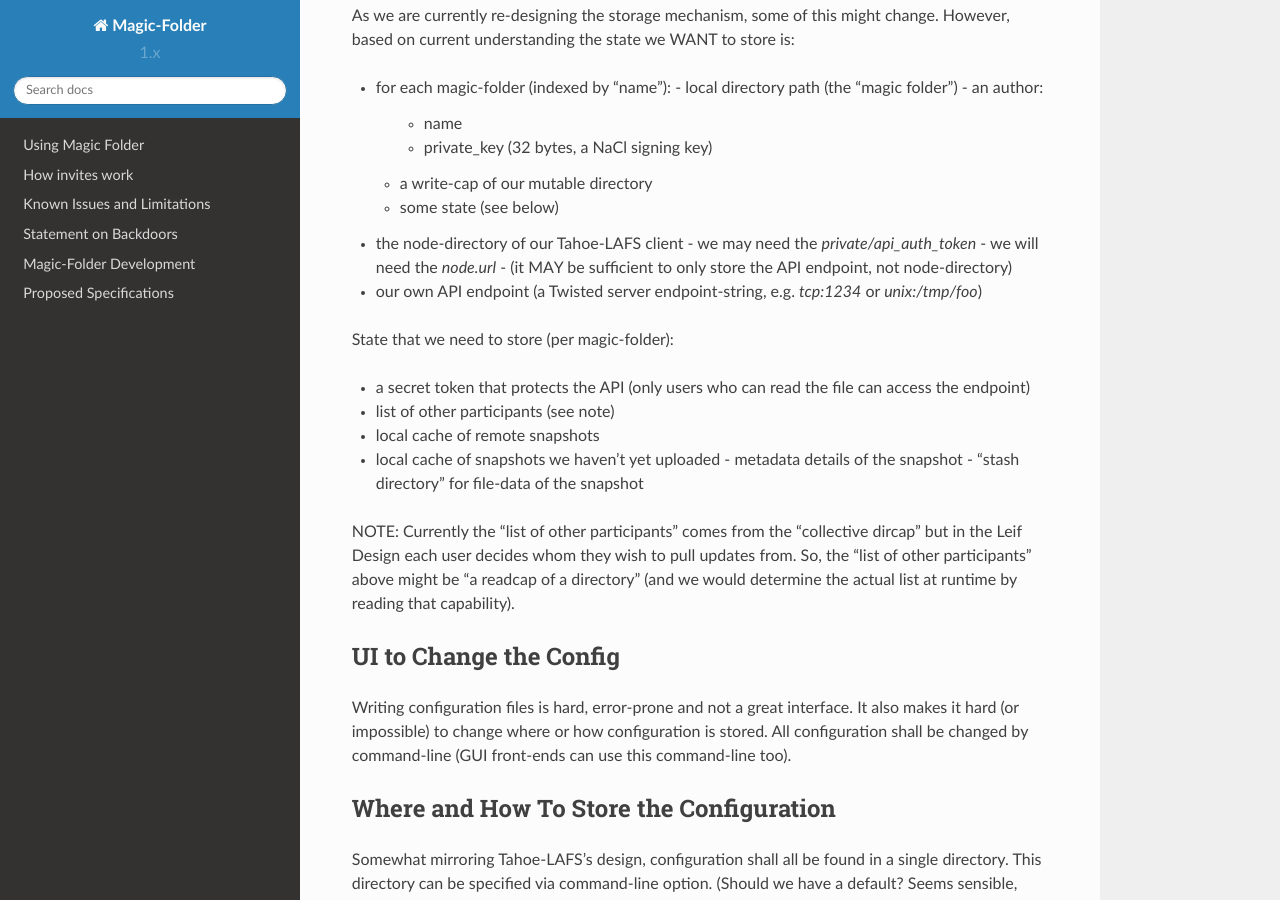
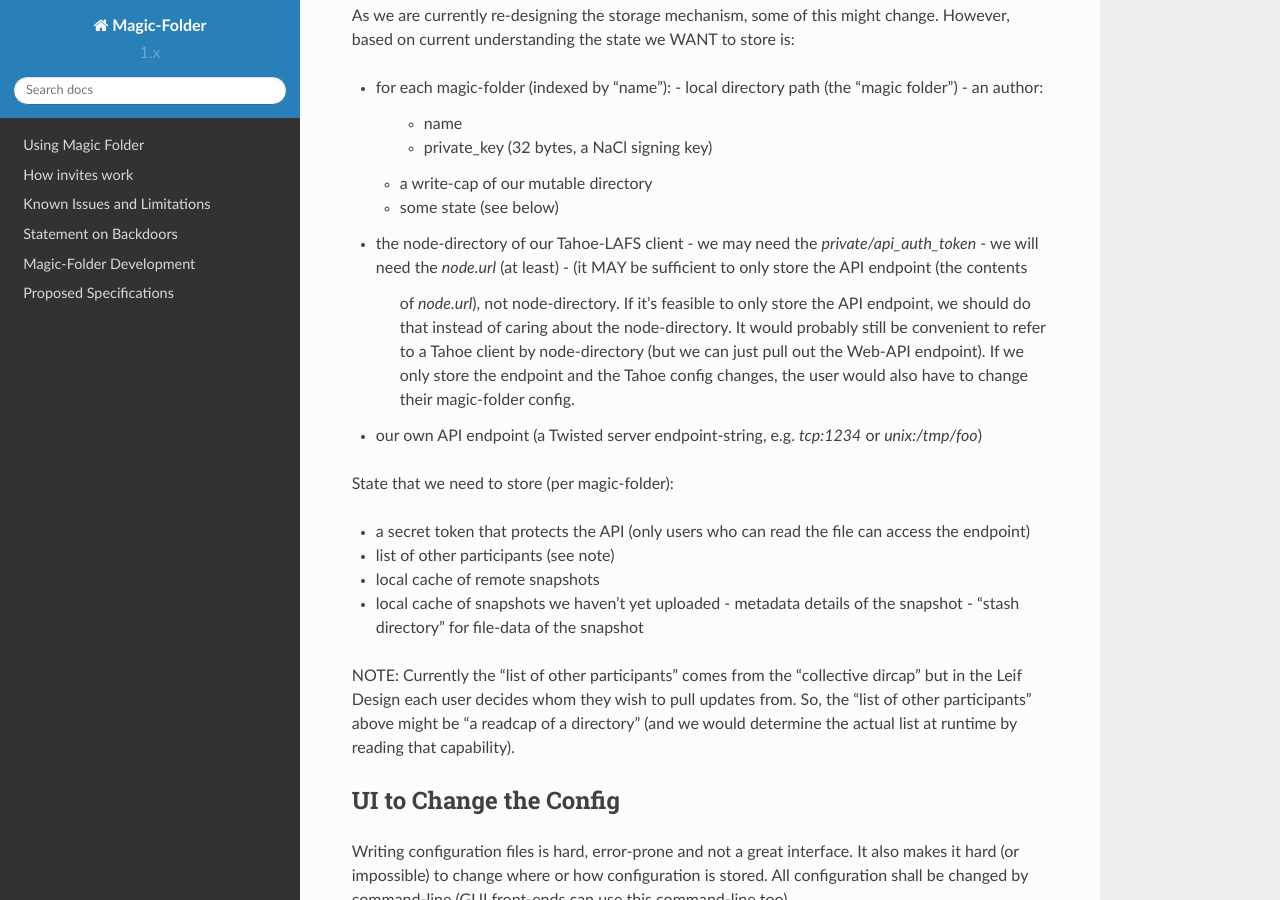
Before and after one commit to tahoe-lafs/magic-folder, a Sphinx documentation site: the page built from docs/config.rst, in a window 1280 px wide and 900 px high, scrolled down 1020 px. Built offline with Sphinx 7.4.7 and the Read the Docs theme 2.0.0, drawn with Linux system fonts in a browser that asks for light colours.

Commit message:
more words about how to access tahoe

```diff
--- a/docs/config.rst
+++ b/docs/config.rst
@@ -69,8 +69,15 @@ WANT to store is:
   - some state (see below)
 - the node-directory of our Tahoe-LAFS client
   - we may need the `private/api_auth_token`
-  - we will need the `node.url`
-  - (it MAY be sufficient to only store the API endpoint, not node-directory)
+  - we will need the `node.url` (at least)
+  - (it MAY be sufficient to only store the API endpoint (the contents
+    of `node.url`), not node-directory. If it's feasible to only store
+    the API endpoint, we should do that instead of caring about the
+    node-directory. It would probably still be convenient to refer to
+    a Tahoe client by node-directory (but we can just pull out the
+    Web-API endpoint). If we only store the endpoint and the Tahoe
+    config changes, the user would also have to change their
+    magic-folder config.
 - our own API endpoint (a Twisted server endpoint-string,
   e.g. `tcp:1234` or `unix:/tmp/foo`)
 
```
